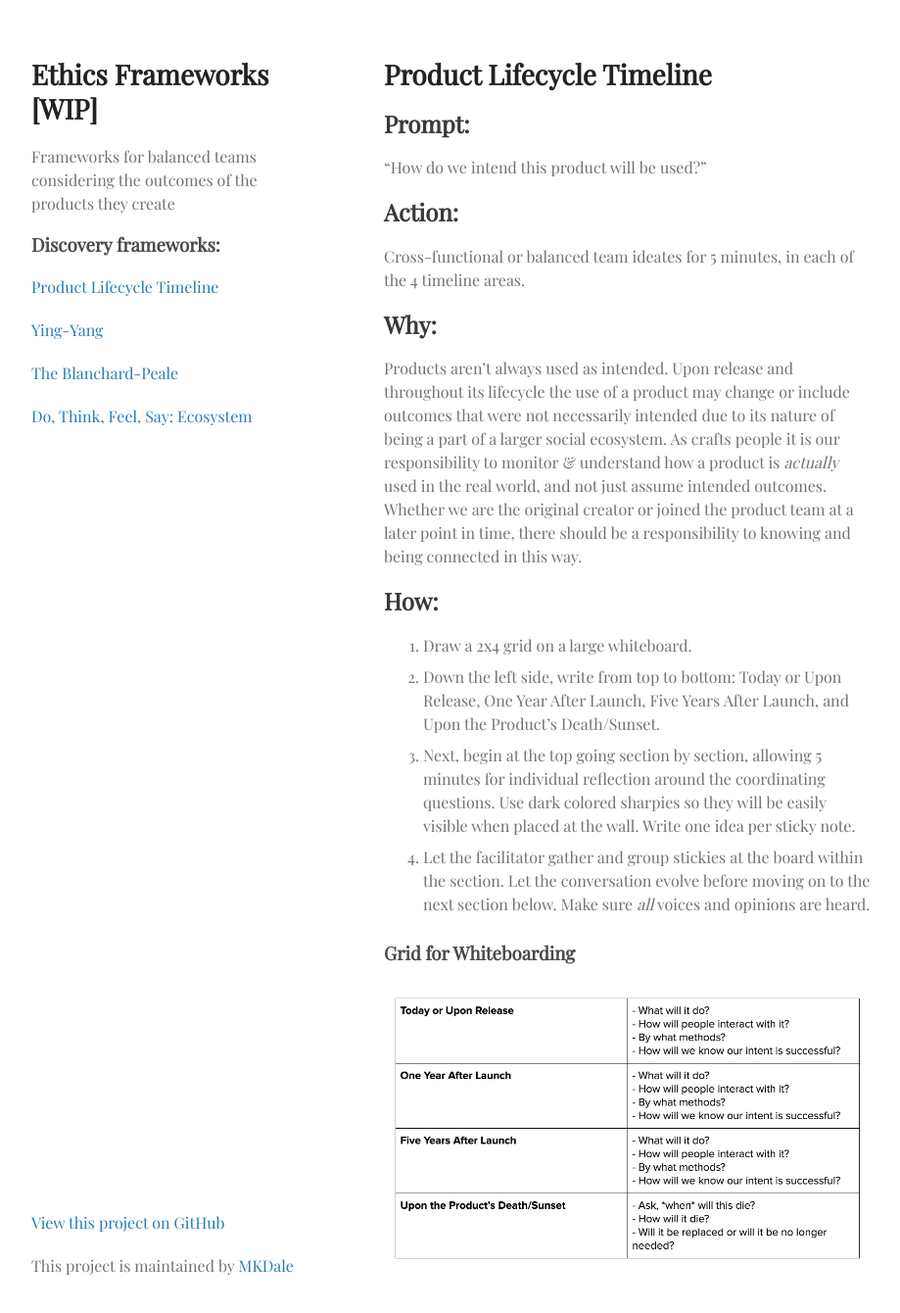
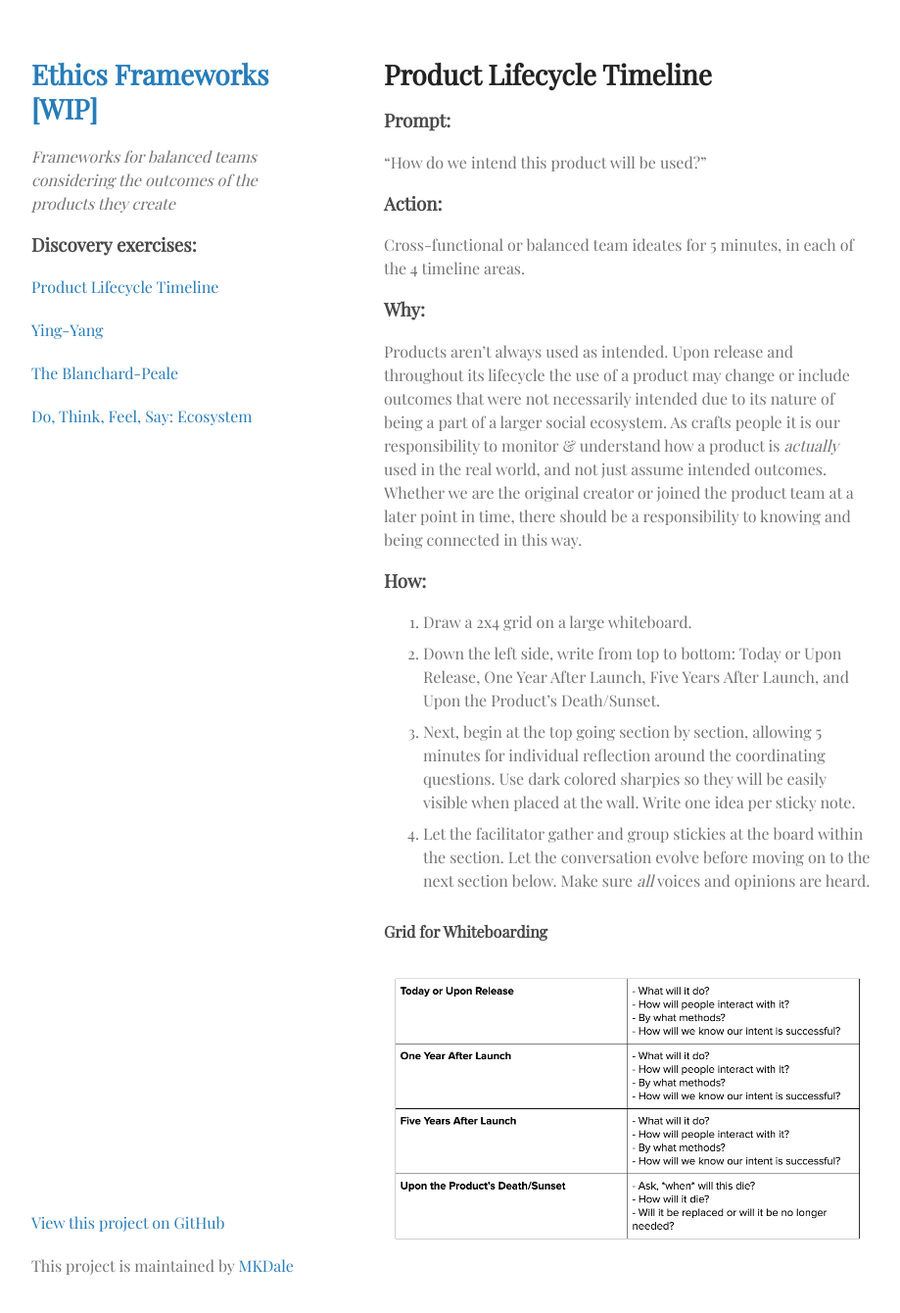
Before and after one commit to MKDale/ethics-frameworks, a Jekyll site: the page built from product-timeline.md, in a window 1280 px wide and 1374 px high. Shown: the top 1340 px of the window at 98% size, without its empty margins (178-1097 px from the left). Built offline with Jekyll 4.4.1, drawn with Linux system fonts in a browser that asks for light colours; our own code applies the rules of GitHub Pages for plain Markdown files.

Commit message:
linking and more mods

```diff
--- a/_layouts/default.html
+++ b/_layouts/default.html
@@ -10,15 +10,15 @@
   <body>
     <div class="wrapper">
       <header>
-        <h1>{{ site.title | default: site.github.repository_name }}</h1>
+          <h1><a href="{{ "/" | absolute_url }}">{{ site.title | default: site.github.repository_name }}</a></h1>
 
-        <p>{{ site.description | default: site.github.project_tagline }}</p>
+        <p><em>{{ site.description | default: site.github.project_tagline }}</em></p>
 
-        <h3>Discovery frameworks:</h3>
-        <p class="view"><a href="./product-lifecycle">Product Lifecycle Timeline</a></p>
-        <p class="view"><a href="./ying-yang">Ying-Yang</a></p>
-        <p class="view"><a href="./blanchard-peale">The Blanchard-Peale</a></p>
-        <p class="view"><a href="./dtfs-ecosystem">Do, Think, Feel, Say: Ecosystem</a></p>
+        <h3>Discovery exercises:</h3>
+        <p class="view"><a href="https://mkdale.github.io/ethics-frameworks/product-timeline.html">Product Lifecycle Timeline</a></p>
+        <p class="view"><a href="https://mkdale.github.io/ethics-frameworks/ying-yang.html">Ying-Yang</a></p>
+        <p class="view"><a href="https://mkdale.github.io/ethics-frameworks/blanchard-peale">The Blanchard-Peale</a></p>
+        <p class="view"><a href="https://mkdale.github.io/ethics-frameworks/dtfs-ecosystem">Do, Think, Feel, Say: Ecosystem</a></p>
       </header>
       <section>
 
--- a/product-timeline.md
+++ b/product-timeline.md
@@ -4,22 +4,22 @@ layout: default
 
 # Product Lifecycle Timeline
 
-## Prompt:
+### Prompt:
 “How do we intend this product will be used?”
 
-## Action:
+### Action:
 Cross-functional or balanced team ideates for 5 minutes, in each of the 4 timeline areas.
 
-## Why:
+### Why:
 Products aren’t always used as intended. Upon release and throughout its lifecycle the use of a product may change or include outcomes that were not necessarily intended due to its nature of being a part of a larger social ecosystem. As crafts people it is our responsibility to monitor & understand how a product is *actually* used in the real world, and not just assume intended outcomes. Whether we are the original creator or joined the product team at a later point in time, there should be a responsibility to knowing and being connected in this way.
 
-## How:
+### How:
 1. Draw a 2x4 grid on a large whiteboard.
 2. Down the left side, write from top to bottom: Today or Upon Release, One Year After Launch, Five Years After Launch, and Upon the Product’s Death/Sunset.
 3. Next, begin at the top going section by section, allowing 5 minutes for individual reflection around the coordinating questions. Use dark colored sharpies so they will be easily visible when placed at the wall. Write one idea per sticky note.
 4. Let the facilitator gather and group stickies at the board within the section. Let the conversation evolve before moving on to the next section below. Make sure _all_ voices and opinions are heard.
 
 
-### Grid for Whiteboarding
+#### Grid for Whiteboarding
 
 ![Lifecycle Grid](https://mkdale.github.com/ethics-frameworks/assets/img/LifecycleGrid.png)
```
Also changed, not shown: blanchard-peale.md (+0 -2 lines), dtfs-ecosystem.md (+0 -2 lines), ying-yang.md (+0 -2 lines).
